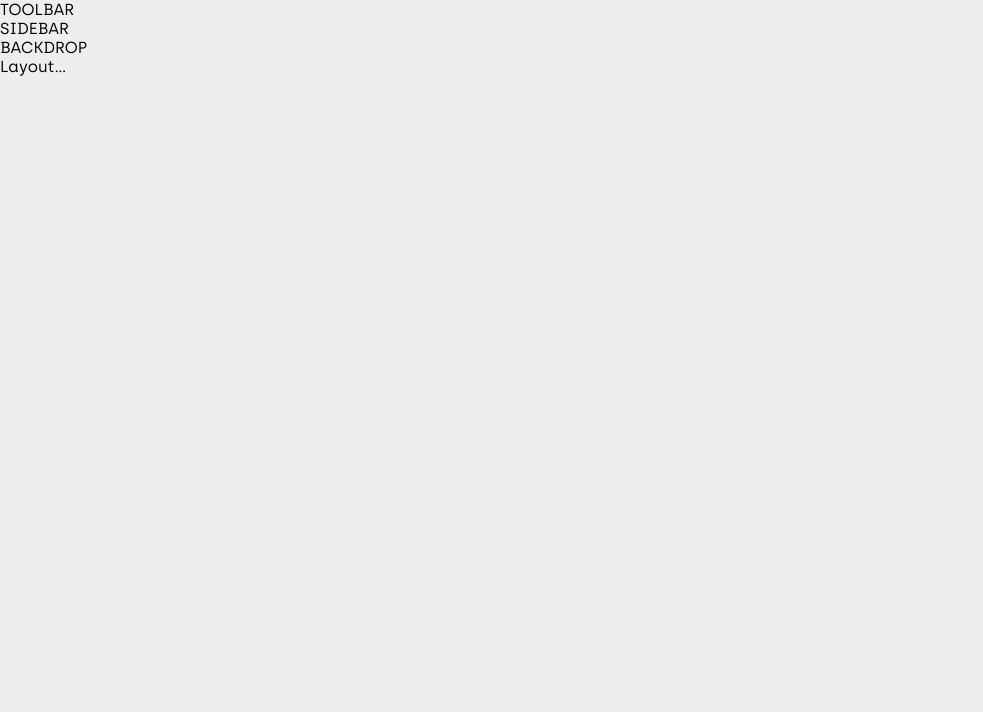
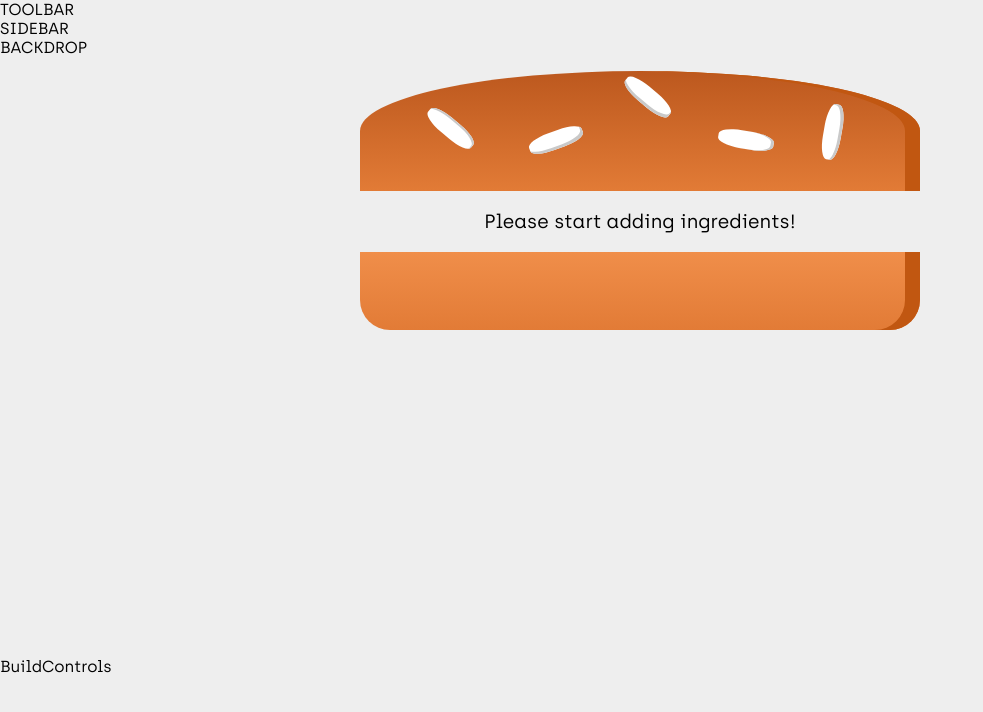
Before and after one commit to charlesonunze/burger-builder-app, a React (Create React App) app: page / in a window 1280 px wide. Shown: the top 712 px of the page, without its empty margins (0-983 px from the left). Built offline with nearby package versions, Linux system fonts and the light colour scheme.

Commit message:
Render burger ingreadients from state

```diff
--- a/src/App.js
+++ b/src/App.js
@@ -1,10 +1,13 @@
 import React from 'react';
 import Layout from './components/Layout/Layout';
+import BurgerBuilder from './containers/BurgerBuilder/BurgerBuilder';
 
 function App() {
 	return (
 		<div>
-			<Layout>Layout...</Layout>
+			<Layout>
+				<BurgerBuilder />
+			</Layout>
 		</div>
 	);
 }
--- a/src/components/Burger/Burger.jsx
+++ b/src/components/Burger/Burger.jsx
@@ -3,11 +3,23 @@ import styles from './Burger.module.css';
 import Ingredient from './Ingredient';
 
 const Burger = props => {
+	let ingredients = Object.keys(props.ingredients)
+		.map(igKey =>
+			[...Array(props.ingredients[igKey])].map((_, i) => (
+				<Ingredient key={igKey + i} type={igKey} />
+			))
+		)
+		.reduce((arr, el) => arr.concat(el), []);
+
+	if (ingredients.length === 0) {
+		ingredients = <p>Please start adding ingredients!</p>;
+	}
+
 	return (
 		<div className={styles.Burger}>
-			<Ingredient type='bread-top'></Ingredient>
-			{/*  */}
-			<Ingredient type='bread-bottom'></Ingredient>
+			<Ingredient type='bread-top' />
+			{ingredients}
+			<Ingredient type='bread-bottom' />
 		</div>
 	);
 };
--- /dev/null
+++ b/src/containers/BurgerBuilder/BurgerBuilder.jsx
@@ -0,0 +1,24 @@
+import React from 'react';
+import Burger from '../../components/Burger/Burger';
+
+class BurgerBuilder extends React.Component {
+	state = {
+		ingredients: {
+			salad: 0,
+			bacon: 0,
+			cheese: 0,
+			meat: 0
+		}
+	};
+
+	render() {
+		return (
+			<>
+				<Burger ingredients={this.state.ingredients} />
+				<div>BuildControls</div>
+			</>
+		);
+	}
+}
+
+export default BurgerBuilder;
```
